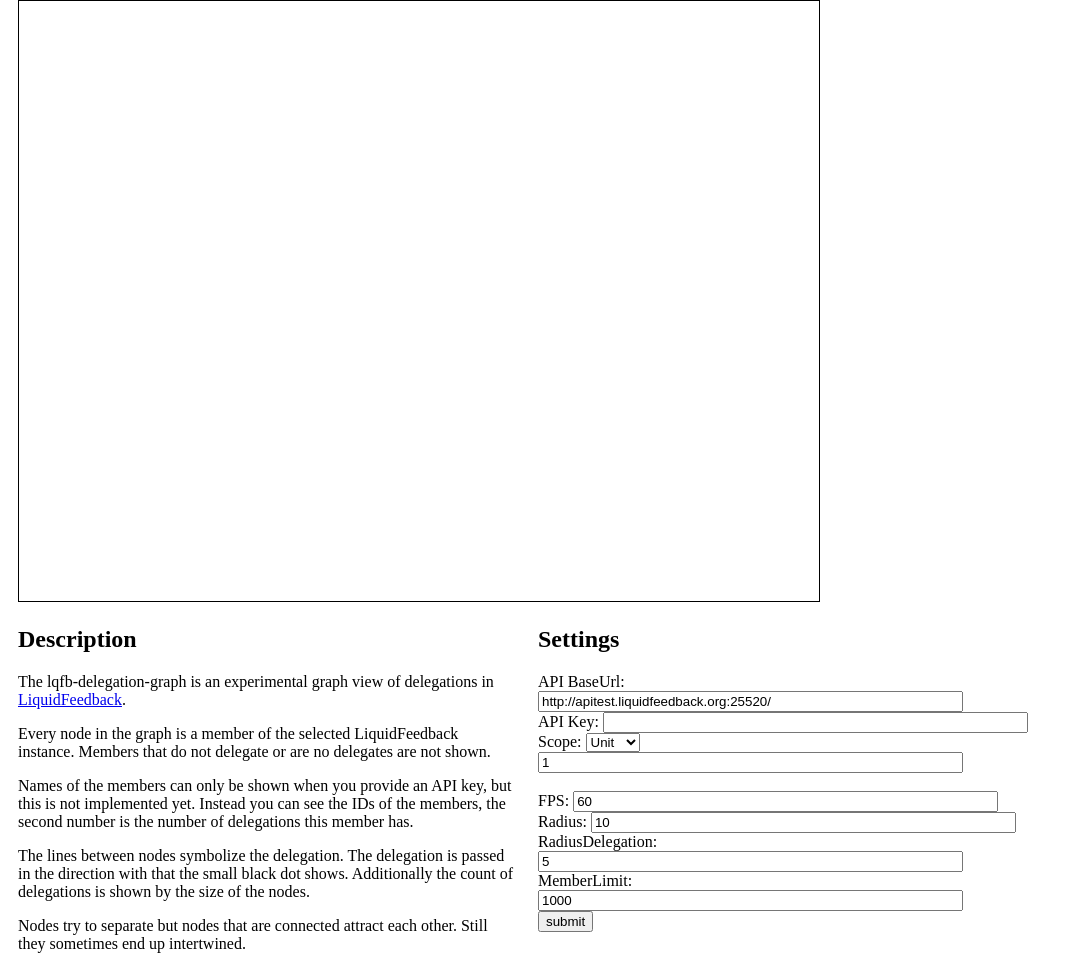
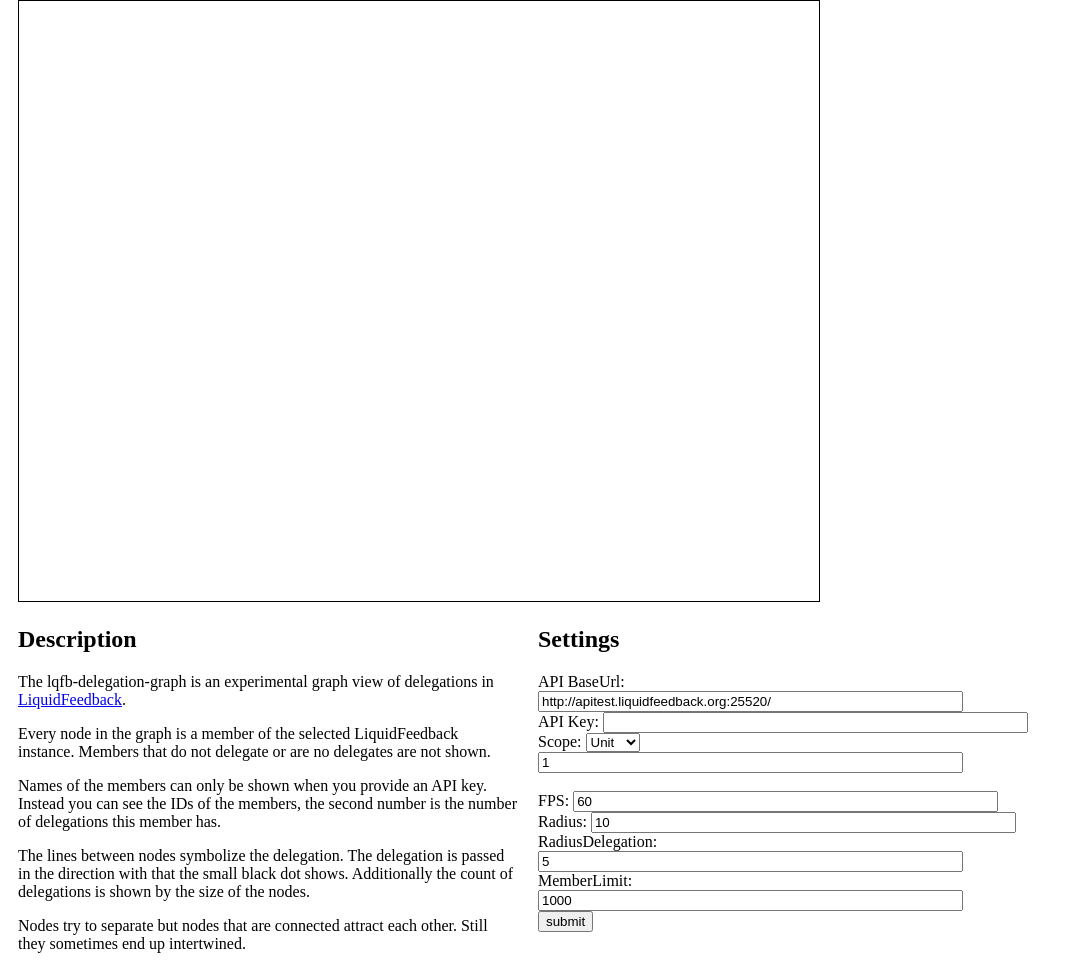
Before and after one commit to PeterTheOne/lqfb-delegation-graph, a plain HTML site: page index.html in a window 1280 px wide. Shown: the part 124-1103 px from the top of the page, without its empty margins (0-1073 px from the left). Drawn offline with Linux system fonts and the light colour scheme; no server answers.

Commit message:
fix description

```diff
--- a/index.html
+++ b/index.html
@@ -31,9 +31,8 @@
                 Members that do not delegate or are no delegates are not shown.
             </p>
             <p>
-                Names of the members can only be shown when you provide an API key, but this is not implemented yet.
-                Instead you can see the IDs of the members, the second number is the number of delegations this member
-                has.
+                Names of the members can only be shown when you provide an API key. Instead you can see the IDs of
+                the members, the second number is the number of delegations this member has.
             </p>
             <p>
                 The lines between nodes symbolize the delegation. The delegation is passed in the direction with that
```
